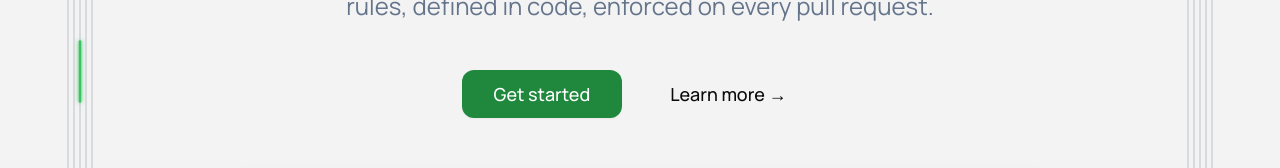
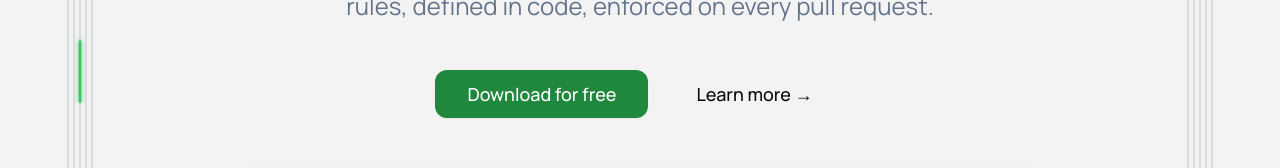
Before and after one commit to devstarworld/test-IDE-website, a Next.js app: page / in a window 1280 px wide. Shown: the part 356-524 px from the top of the page. Built offline with nearby package versions, Linux system fonts and the light colour scheme; no server answers.

Commit message:
Update HeroSection

```diff
--- a/src/components/HeroSection/HeroSection.tsx
+++ b/src/components/HeroSection/HeroSection.tsx
@@ -16,9 +16,9 @@ export default function HeroSection() {
         </p>
 
         <div className="flex flex-col sm:flex-row gap-4 justify-center items-center">
-          <Link href="/signup">
+          <Link href="">
             <button className="btn-primary">
-              Get started
+              Download for free
             </button>
           </Link>
 
```
